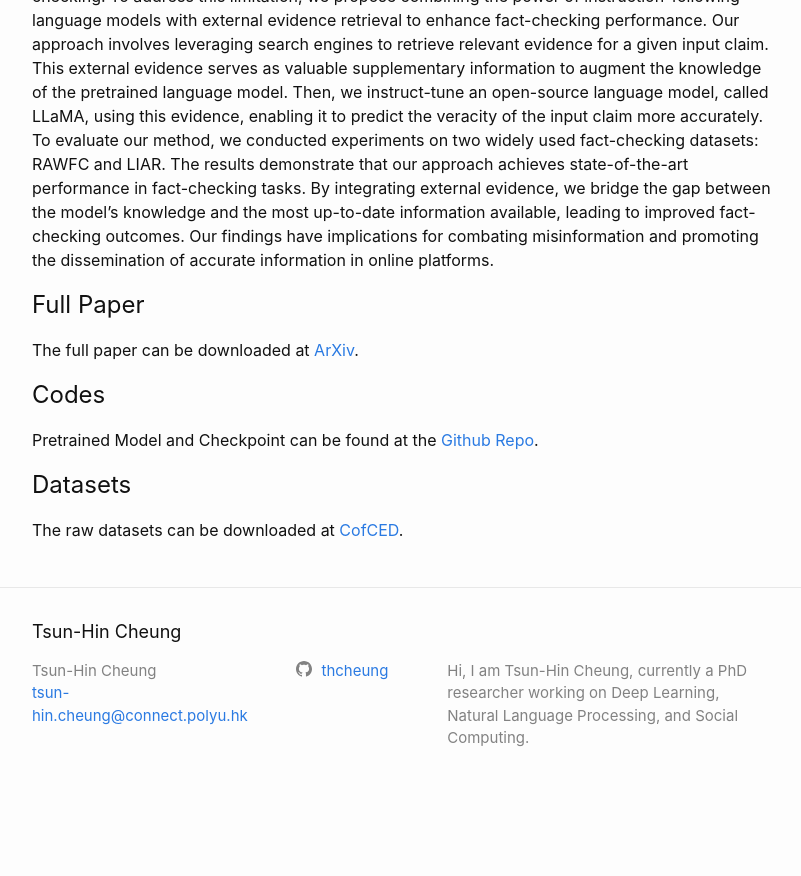
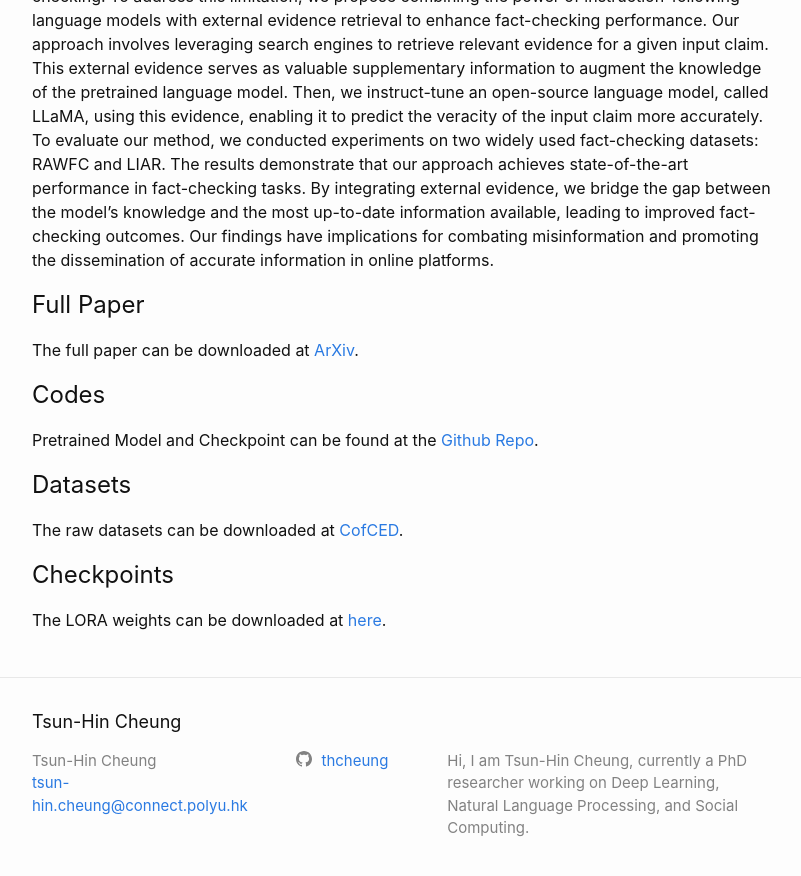
Before and after one commit to thcheung/thcheung.github.io, a Jekyll site: the page built from factllama.markdown, in a window 1280 px wide and 900 px high, scrolled down 641 px. Shown: the top 876 px of the window, without its empty margins (238-1039 px from the left). Built offline with Jekyll 4.4.1, drawn with Linux system fonts in a browser that asks for light colours; before the commit the page ends 1451 px from its top, so only the background shows below that.

Commit message:
Update factllama.markdown

```diff
--- a/factllama.markdown
+++ b/factllama.markdown
@@ -24,3 +24,7 @@ Pretrained Model and Checkpoint can be found at the [Github Repo](https://github
 ## Datasets
 
 The raw datasets can be downloaded at [CofCED](https://github.com/Nicozwy/CofCED).
+
+## Checkpoints
+
+The LORA weights can be downloaded at [here](https://connectpolyu-my.sharepoint.com/:u:/g/personal/19104564r_connect_polyu_hk/EUaNsh5QMjhBtnQsjj4Cd2YBZ5sKBmTkRMmVCQUaK1XQPw?e=i26g5K).
```
